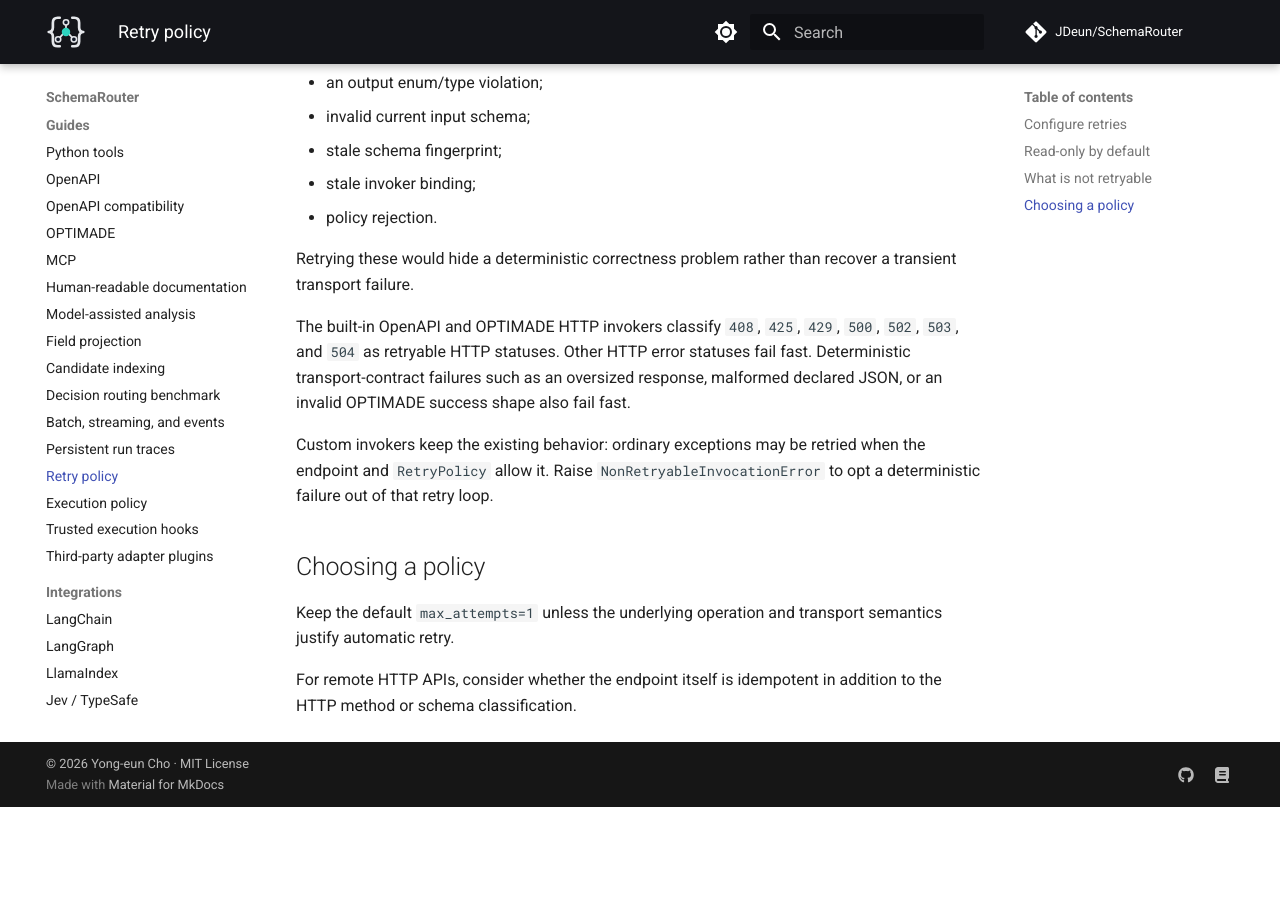
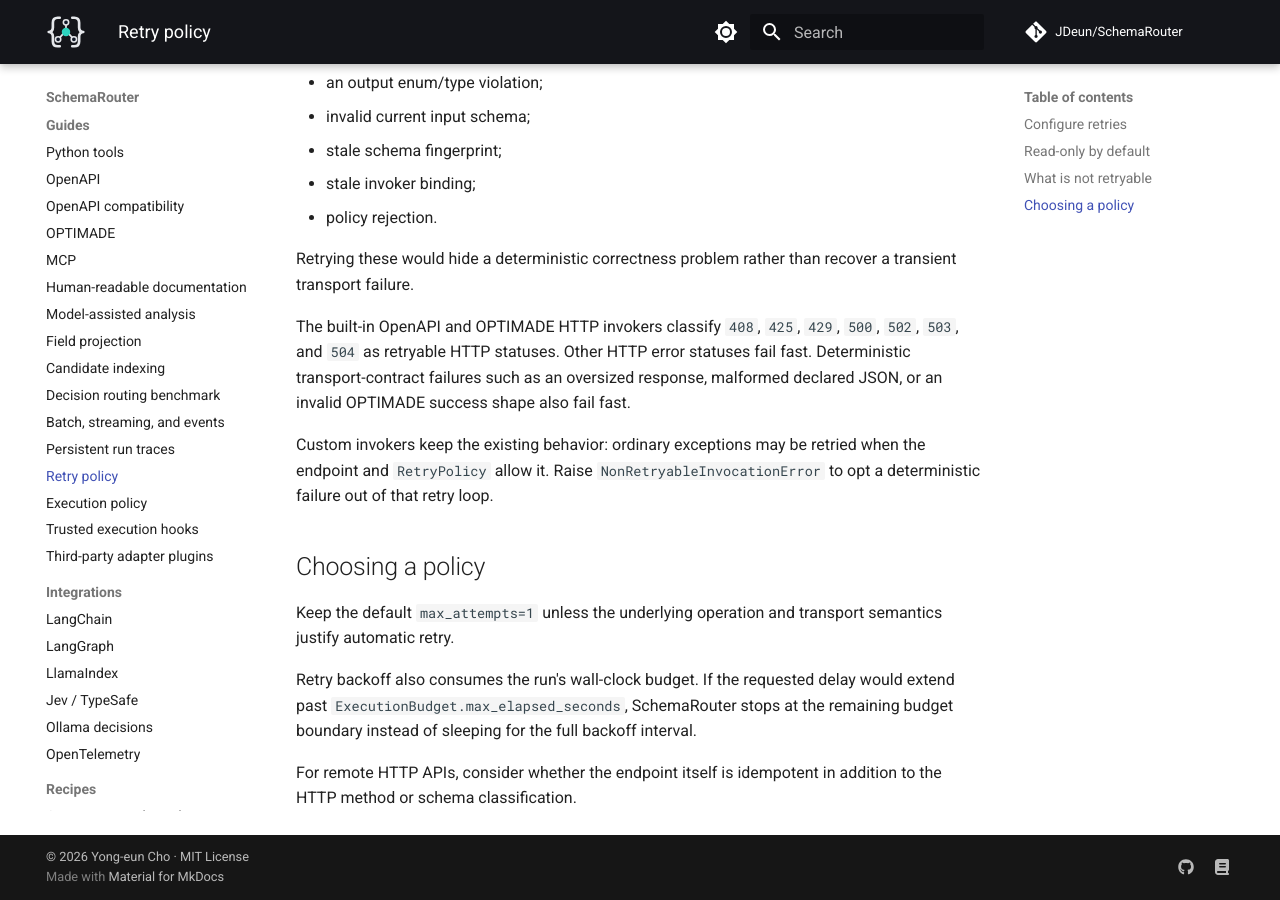
Before and after one commit to JDeun/SchemaRouter, an MkDocs documentation site: the page built from docs/guides/retry.md, in a window 1280 px wide and 900 px high, scrolled down 1082 px. Built offline with MkDocs 1.6.1 and Material for MkDocs 9.7.7, drawn with Linux system fonts in a browser that asks for light colours; comment, search, counter and statistics services are not loaded; before the commit the page ends 1889 px from its top, so only the background shows below that.

Commit message:
docs: document wall-clock bounded retry backoff

```diff
--- a/docs/guides/retry.md
+++ b/docs/guides/retry.md
@@ -66,5 +66,9 @@
 Keep the default `max_attempts=1` unless the underlying operation and transport semantics justify
 automatic retry.
 
+Retry backoff also consumes the run's wall-clock budget. If the requested delay would extend past
+`ExecutionBudget.max_elapsed_seconds`, SchemaRouter stops at the remaining budget boundary instead
+of sleeping for the full backoff interval.
+
 For remote HTTP APIs, consider whether the endpoint itself is idempotent in addition to the HTTP
 method or schema classification.
```
